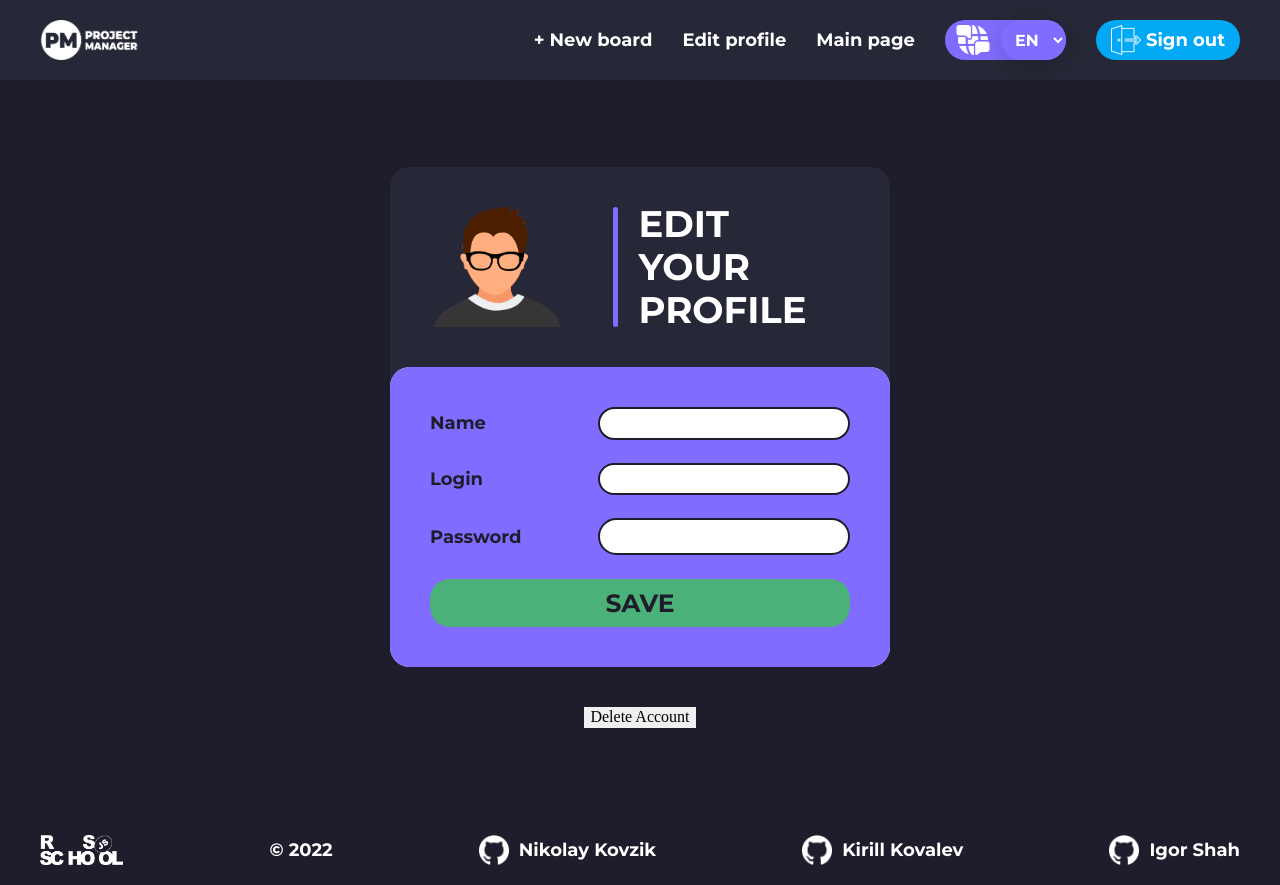
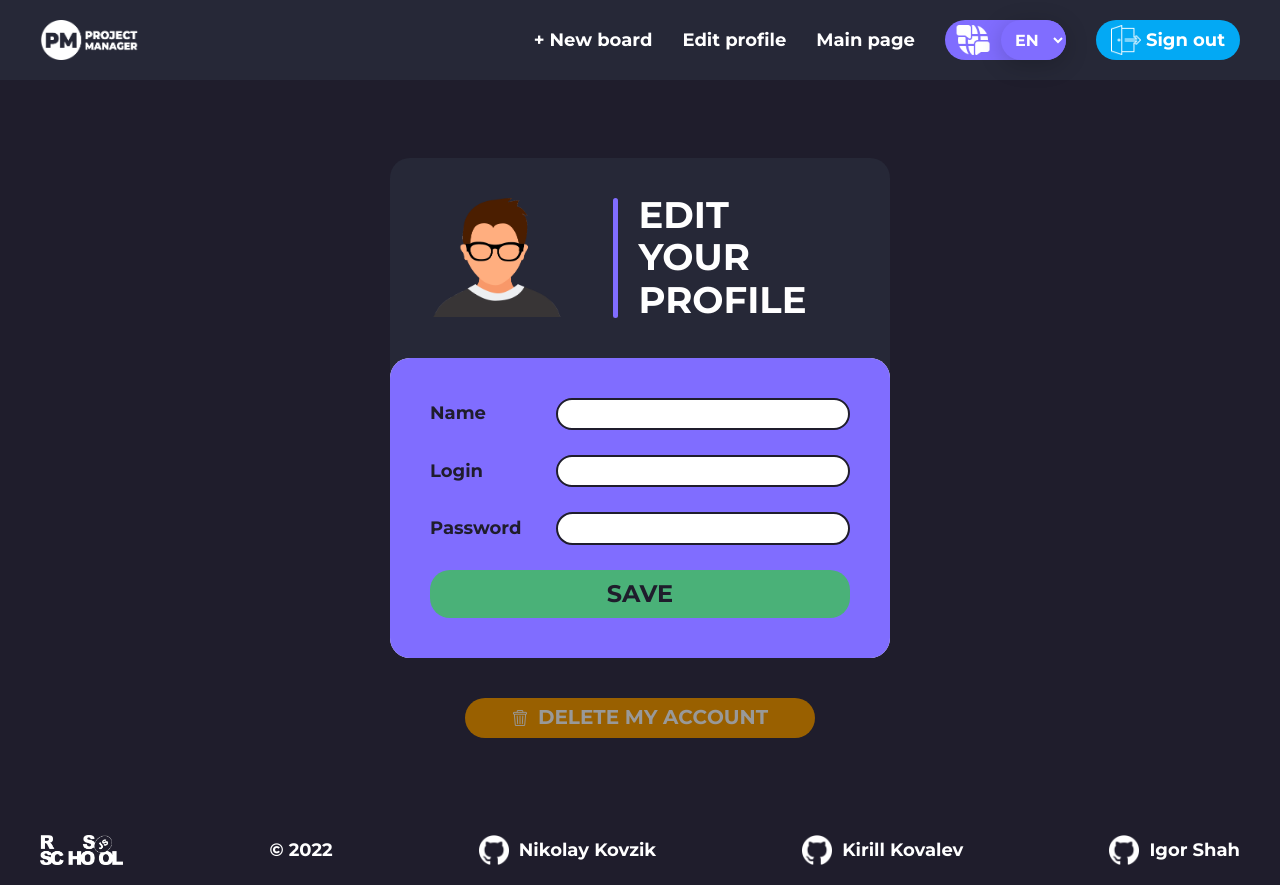
Before and after one commit to NikolayKovzik/project-management-app, a React (Create React App) app: page /#/profile in a window 1280 px wide. Built offline with nearby package versions, Linux system fonts and the light colour scheme; no server answers.

Commit message:
feat: add styles to delete Button profile

```diff
--- a/src/components/ModalWindow/EditProfile/EditProfile.module.scss
+++ b/src/components/ModalWindow/EditProfile/EditProfile.module.scss
@@ -14,28 +14,28 @@
     display: flex;
     align-items: center;
     justify-content: flex-start;
-    width: 40%;
+    width: 30%;
     font-size: 18px;
     color: var(--color-darkpurple);
   }
 
   input {
+    width: 70%;
     font-family: 'Montserrat-Regular';
     font-size: 16px;
     border: 2px solid var(--color-darkpurple);
     color: var(--color-darkpurple);
     border-radius: 20px;
     padding: 5px 20px;
-    width: 60%;
   }
 
   .password {
     font-family: 'Montserrat-Bold';
-    font-size: 20px;
   }
 }
 
 .saveButton {
+  font-size: 24px;
   font-family: 'Montserrat-Bold';
   text-transform: uppercase;
   color: var(--color-darkpurple);
--- a/src/pages/ProfilePage/ProfilePage.module.scss
+++ b/src/pages/ProfilePage/ProfilePage.module.scss
@@ -58,3 +58,37 @@
     }
   }
 }
+
+.deleteAccount {
+  display: flex;
+  justify-content: center;
+  width: 100%;
+
+  button {
+    display: flex;
+    justify-content: center;
+    align-items: center;
+    width: 350px;
+    gap: 10px;
+    font-size: 20px;
+    height: 40px;
+    padding: 10px;
+    border-radius: 20px;
+    font-family: 'Montserrat-Bold';
+    text-transform: uppercase;
+    color: var(--color-white);
+    text-transform: uppercase;
+    font-family: 'Montserrat-Bold';
+    background: var(--color-orange);
+    filter: brightness(60%);
+    transition: 0.5s;
+
+    img {
+      height: 80%;
+    }
+  }
+
+  button:hover {
+    filter: brightness(100%);
+  }
+}
--- a/src/pages/ProfilePage/ProfilePage.tsx
+++ b/src/pages/ProfilePage/ProfilePage.tsx
@@ -2,6 +2,7 @@ import React, { ReactElement } from 'react';
 
 import ModalWindow from 'components/ModalWindow/ModalWindow';
 
+import binImage from '../../assets/images/bin.png';
 import profileImage from '../../assets/images/profile.png';
 
 import styles from './ProfilePage.module.scss';
@@ -23,7 +24,10 @@ const ProfilePage = (): ReactElement => {
               <ModalWindow type="profile" />
             </div>
             <div className={styles.deleteAccount}>
-              <button type="button">Delete Account</button>
+              <button type="button">
+                <img src={binImage} alt="bin" />
+                Delete my account
+              </button>
             </div>
           </div>
         </div>
```
